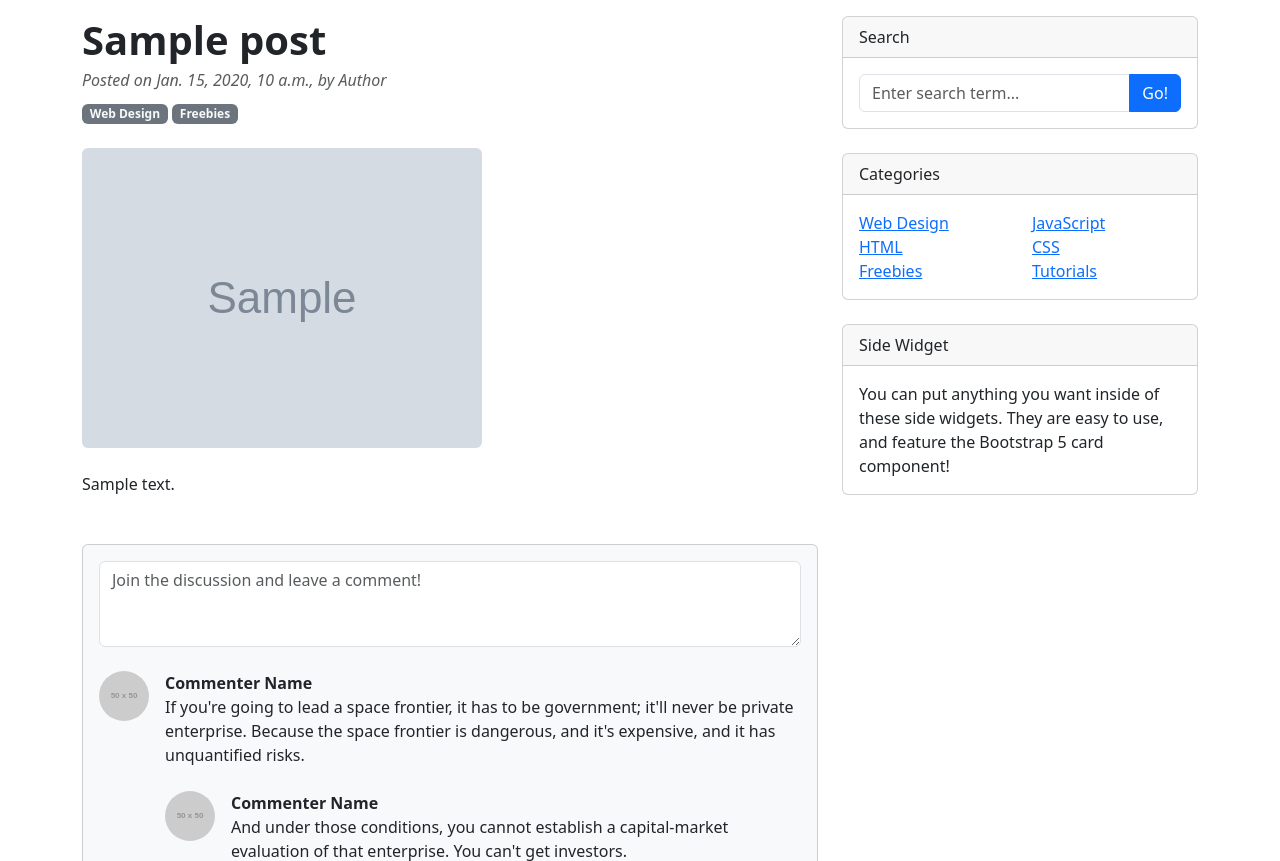
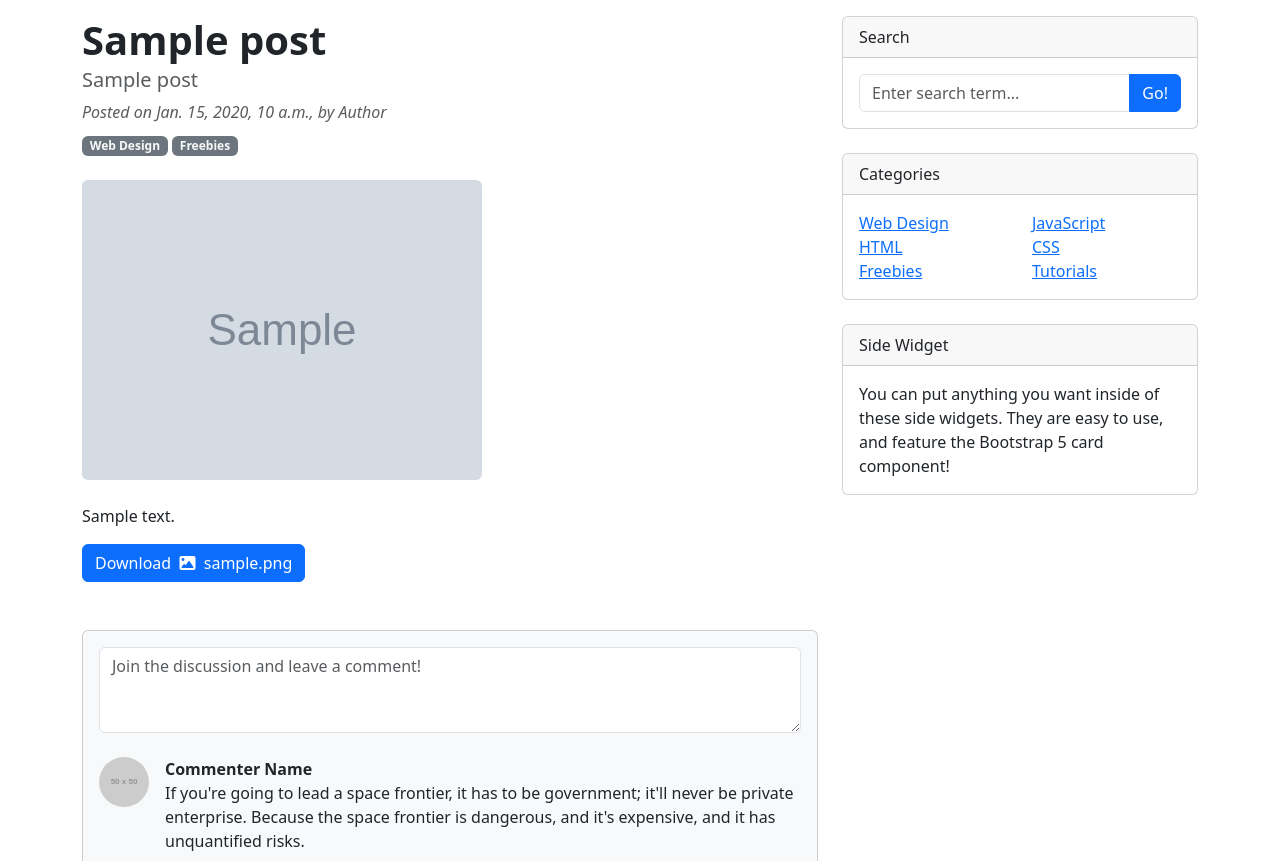
Before and after one commit to Lyainc/do-it-django, a Django app: page /blog/1/ in a window 1280 px wide. Shown: the part 56-917 px from the top of the page. Run offline with Django 4.2, Linux system fonts and the light colour scheme; tables that the repository leaves empty hold one stand-in row (values such as "Sample post"); grey boxes marked "Sample" are stand-in pictures; grey boxes labelled with a size stand in for pictures from a placeholder-image service; some libraries are stand-ins or nearby versions.

Commit message:
다운로드 파일 설명, 서브타이틀 추가

```diff
--- a/blog/models.py
+++ b/blog/models.py
@@ -1,7 +1,9 @@
+import os
 from django.db import models
 
 class Post(models.Model):
     title = models.CharField(max_length=20)
+    subtitle = models.CharField(max_length=50, blank=True)
     content = models.TextField()
     head_image = models.ImageField(upload_to='blog/images/%Y/%m/%d/', blank=True)
     created_at = models.DateTimeField(auto_now_add=True)
@@ -16,3 +18,9 @@ class Post(models.Model):
 
     def get_absolute_url(self):
         return f'/blog/{self.pk}'
+
+    def get_file_name(self):
+        return os.path.basename(self.file_upload.name)
+
+    def get_file_ext(self):
+        return self.get_file_name().split('.')[-1]
--- a/blog/templates/blog/post_detail.html
+++ b/blog/templates/blog/post_detail.html
@@ -57,22 +57,41 @@
                         <!-- Post header-->
                         <header class="mb-4">
                             <!-- Post title-->
-                            <h1 class="fw-bolder mb-1">{{post.title}}</h1>
+                            <h1 class="fw-bolder mb-1">{{ post.title }}</h1>
+                            <h5 class="text-muted">{{ post.subtitle }}</h5>
                             <!-- Post meta content-->
-                            <div class="text-muted fst-italic mb-2">Posted on {{post.created_at}}, by Author</div>
+                            <div class="text-muted fst-italic mb-2">Posted on {{ post.created_at }}, by Author</div>
                             <!-- Post categories-->
                             <a class="badge bg-secondary text-decoration-none link-light" href="#!">Web Design</a>
                             <a class="badge bg-secondary text-decoration-none link-light" href="#!">Freebies</a>
                         </header>
                         <!-- Preview image figure-->
-                        {% if post.head_image%}
+                        {% if post.head_image %}
                         <figure class="mb-4"><img class="img-fluid rounded" src="{{ post.head_image.url }}" alt="{{ p }} head image"></figure>
                         {% else %}
                         <figure class="mb-4"><img class="img-fluid rounded" src="https:/picsum.photos/seed/{{ p.id }}/800/200" alt="{{ p }} head image"></figure>
                         {% endif %}
                         <!-- Post content-->
                         <section class="mb-5">
-                            <p> {{post.content}} </p>
+                            <p> {{ post.content }} </p>
+                            {% if post.file_upload %}
+                            <a href="{{ post.file_upload.url }}">
+                                <button class="btn btn-primary d-inline-flex align-items-center" type="button"> Download &nbsp;
+                                    {% if post.get_file_ext == 'csv' %}
+                                        <i class="fas fa-solid fa-file-csv"></i>&nbsp;
+                                    {% elif post.get_file_ext == 'xlsx' or post.get_file_ext == 'xls' %}
+                                        <i class="fas fa-solid fa-file-excel"></i>&nbsp;
+                                    {% elif post.get_file_ext == 'png' or post.get_file_ext == 'jpeg' or post.get_file_ext == 'jpg' %}
+                                        <i class="fas fa-solid fa-image"></i>&nbsp;
+                                    {% elif post.get_file_ext == 'pdf' %}
+                                        <i class="fas fa-solid fa-file-pdf"></i>&nbsp;
+                                    {% else %}
+                                        <i class="fas fa-solid fa-file"></i>&nbsp;
+                                    {% endif %}
+                                    {{ post.get_file_name | truncatechars:10 }}
+                                </button>
+                            </a>
+                            {% endif %}
                         </section>
                     </article>
                     <!-- Comments section-->
@@ -161,6 +180,7 @@
             </div>
         </div>
 
+        <script src="https://kit.fontawesome.com/9cade0da4d.js" crossorigin="anonymous"></script>
         <script src="https://cdn.jsdelivr.net/npm/@popperjs/core@2.11.8/dist/umd/popper.min.js" integrity="sha384-I7E8VVD/ismYTF4hNIPjVp/Zjvgyol6VFvRkX/vR+Vc4jQkC+hVqc2pM8ODewa9r" crossorigin="anonymous"></script>
         <script src="https://cdn.jsdelivr.net/npm/bootstrap@5.3.2/dist/js/bootstrap.min.js" integrity="sha384-BBtl+eGJRgqQAUMxJ7pMwbEyER4l1g+O15P+16Ep7Q9Q+zqX6gSbd85u4mG4QzX+" crossorigin="anonymous"></script>
 
--- a/blog/templates/blog/post_list.html
+++ b/blog/templates/blog/post_list.html
@@ -101,7 +101,10 @@
                         <div class="card-body">
                             <div class="small text-muted">{{ p.created_at }} by Author</div>
                             <h2 class="card-title">{{ p.title }}</h2>
-                            <p class="card-text">{{ p.content }}</p>
+                            {% if p.subtitle %}
+                                <h5 class="text-muted">{{ p.subtitle }}</h5>
+                            {% endif %}
+                            <p class="card-text">{{ p.content | truncatewords:40 }}</p>
                             <a class="btn btn-primary" href="{{ p.get_absolute_url }}">Read more →</a>
                         </div>
                     </div>
```
Also changed, not shown: _media/blog/files/2023/10/29/spenser-sembrat-1RHVOp7LWDQ-unsplash.jpg (added).
